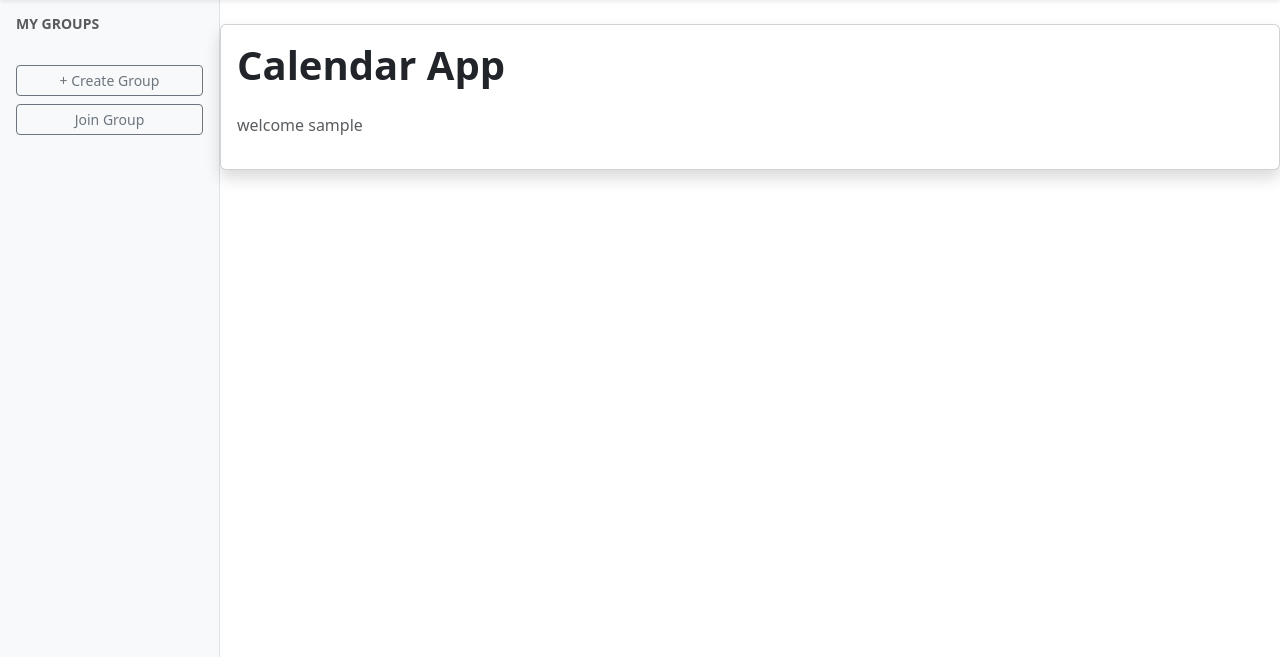
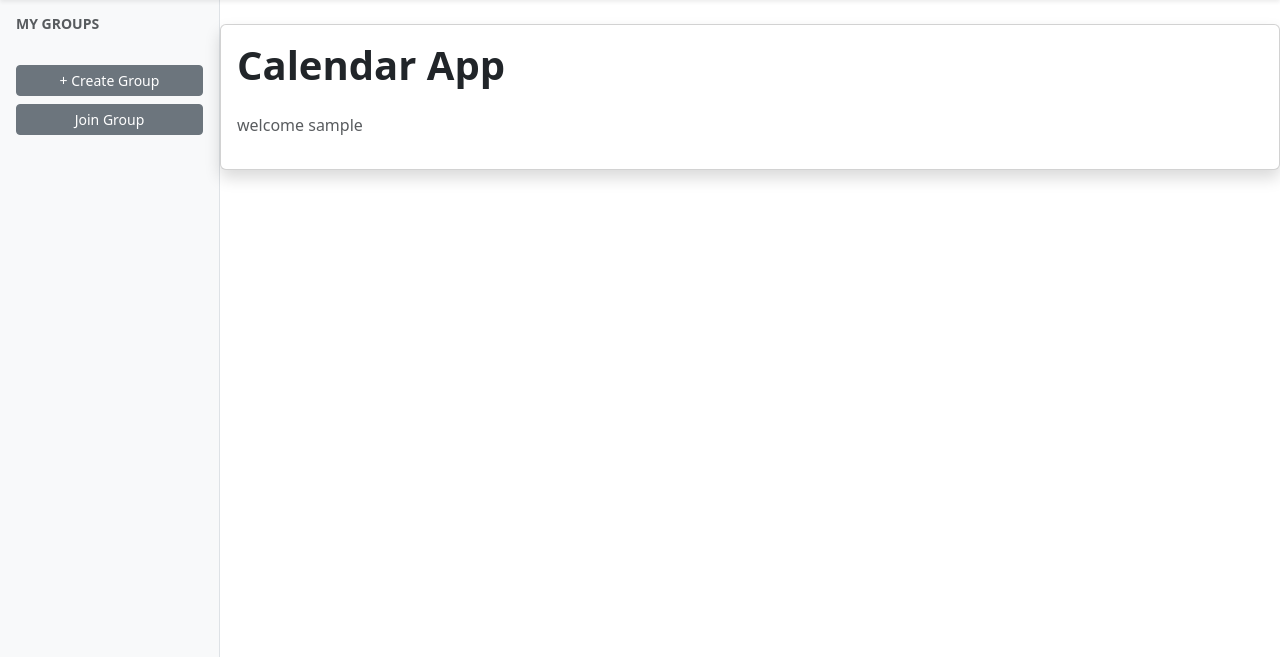
Before and after one commit to xtrux/CalendarCapstoneProj, a Laravel app: page / in a window 1280 px wide. Shown: the part 57-714 px from the top of the page. Run offline with Laravel 12, Linux system fonts and the light colour scheme; the visitor is signed in with stand-in values (Sample User, id 1); data that the repository does not hold is empty; style sheets or scripts are compiled from the project's sources; parts of the project's set-up code (start-up, migrations or seed data) failed here and were passed over; some libraries are stand-ins or nearby versions; some web fonts are replaced.

Commit message:
fix for acessibility from lighthouse testing

```diff
--- a/resources/views/components/layout.blade.php
+++ b/resources/views/components/layout.blade.php
@@ -35,8 +35,9 @@
 
 
 
-
-          <button class="navbar-toggler " type="button" data-bs-toggle="collapse" data-bs-target="#navbarNav">
+          <button class="navbar-toggler" type="button" data-bs-toggle="collapse" data-bs-target="#navbarNav"
+            aria-controls="navbarNav" aria-expanded="false" aria-label="Toggle navigation">
+          {{-- <button class="navbar-toggler " type="button" data-bs-toggle="collapse" data-bs-target="#navbarNav"> --}}
             <span class="navbar-toggler-icon"></span>
           </button>
         </div>
@@ -93,12 +94,12 @@
                 </a>
               @endforeach
             </div>
-            <button type="button" class="btn btn-outline-secondary btn-sm w-100" data-bs-toggle="modal"
+            <button type="button" class="btn btn-secondary btn-sm w-100" data-bs-toggle="modal"
               data-bs-target="#createGroupModal">
               + Create Group
             </button>
             <br />
-            <button type="button" class="btn btn-outline-secondary btn-sm w-100 mt-2" data-bs-toggle="modal"
+            <button type="button" class="btn btn-secondary btn-sm w-100 mt-2" data-bs-toggle="modal"
               data-bs-target="#joinGroupModal">
               Join Group
             </button>
```
Lines whose indentation alone changed are shown as unchanged.
